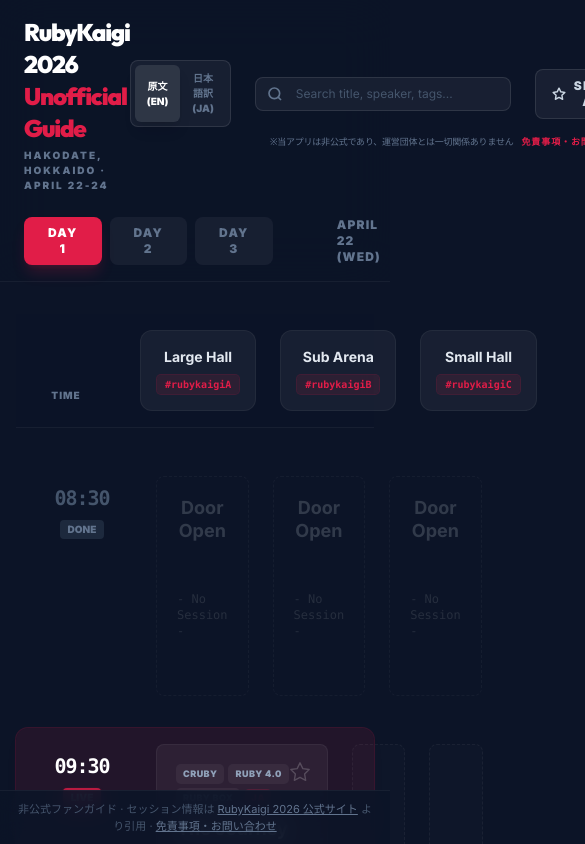
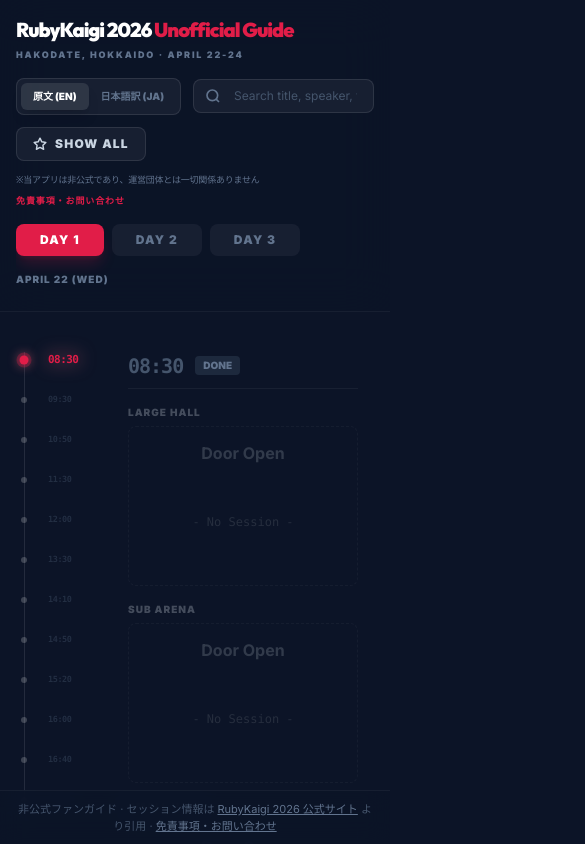
Before and after one commit to sekito1107/rubykaigi-2026-unofficial-guide, a React (Vite) app: page / in a window 390 px wide. Shown: the top 844 px of the page, 585 px wide, since content can reach past the window. Built offline with nearby package versions, Linux system fonts and the light colour scheme.

Commit message:
技術紹介文の修正

```diff
--- a/src/components/Header.tsx
+++ b/src/components/Header.tsx
@@ -26,19 +26,19 @@
   onShowDisclaimer
 }: HeaderProps) => {
   return (
-    <header className="px-6 py-4 border-b border-white/5 flex flex-col gap-6 bg-[#0c1427]/80 backdrop-blur-xl sticky top-0 z-50">
-      <div className="flex justify-between items-center">
+    <header className="px-4 md:px-6 py-4 border-b border-white/5 flex flex-col gap-4 md:gap-6 bg-[#0c1427]/80 backdrop-blur-xl sticky top-0 z-50">
+      <div className="flex flex-col md:flex-row md:justify-between md:items-center gap-4">
         <div className="flex flex-col">
-          <h1 className="text-2xl font-black tracking-tighter font-outfit">
+          <h1 className="text-xl md:text-2xl font-black tracking-tighter font-outfit">
             Ruby<span className="text-white">Kaigi</span> 2026 <span className="text-ruby-red">Unofficial Guide</span>
           </h1>
-          <p className="text-[10px] text-slate-500 uppercase font-black tracking-[0.2em] mt-1">
+          <p className="text-[9px] md:text-[10px] text-slate-500 uppercase font-black tracking-[0.2em] mt-1">
             Hakodate, Hokkaido · April 22-24
           </p>
         </div>
 
-        <div className="flex flex-col items-end gap-2">
-          <div className="flex gap-6 items-center">
+        <div className="flex flex-col md:items-end gap-3 w-full md:w-auto">
+          <div className="flex flex-wrap md:flex-nowrap gap-3 md:gap-6 items-center w-full">
             {/* Language Toggle */}
             <div className="flex bg-white/5 p-1 rounded-lg border border-white/10">
               <button
@@ -59,13 +59,13 @@
               </button>
             </div>
 
-            <div className="relative">
+            <div className="relative flex-1 md:flex-none">
               <input
                 type="text"
                 value={searchQuery}
                 onChange={(e) => onSearchChange(e.target.value)}
                 placeholder="Search title, speaker, tags..."
-                className="bg-white/5 border border-white/10 rounded-lg px-4 py-2 text-xs w-64 focus:outline-none focus:ring-1 focus:ring-ruby-red/50 transition-all pl-10 text-slate-300 placeholder:text-slate-600"
+                className="bg-white/5 border border-white/10 rounded-lg px-4 py-2 text-xs w-full md:w-64 focus:outline-none focus:ring-1 focus:ring-ruby-red/50 transition-all pl-10 text-slate-300 placeholder:text-slate-600"
               />
               <svg className="absolute left-3 top-1/2 -translate-y-1/2 text-slate-500" xmlns="http://www.w3.org/2000/svg" width="16" height="16" viewBox="0 0 24 24" fill="none" stroke="currentColor" stroke-width="2.5"><circle cx="11" cy="11" r="8"/><path d="m21 21-4.3-4.3"/></svg>
             </div>
@@ -85,7 +85,7 @@
             </button>
           </div>
 
-          <div className="flex items-center gap-2 mr-1">
+          <div className="flex flex-wrap items-center gap-2 mr-1">
             <p className="text-[9px] text-slate-500 font-medium tracking-tight">
               ※当アプリは非公式であり、運営団体とは一切関係ありません
             </p>
@@ -99,13 +99,13 @@
         </div>
       </div>
 
-      <div className="flex items-center gap-8">
+      <div className="flex flex-col sm:flex-row sm:items-center gap-4 sm:gap-8 overflow-x-auto pb-2 sm:pb-0">
         <DayTabs
           selectedDay={selectedDay}
           onDayChange={onDayChange}
         />
-        <div className="h-4 w-px bg-white/10" />
-        <span className="text-xs font-black text-slate-500 uppercase tracking-widest">
+        <div className="h-4 w-px bg-white/10 hidden sm:block" />
+        <span className="text-[10px] sm:text-xs font-black text-slate-500 uppercase tracking-widest whitespace-nowrap">
           {selectedDay === 1 ? 'April 22 (Wed)' : selectedDay === 2 ? 'April 23 (Thu)' : 'April 24 (Fri)'}
         </span>
       </div>
--- a/src/components/ScheduleGrid.tsx
+++ b/src/components/ScheduleGrid.tsx
@@ -1,3 +1,4 @@
+import { useState, useEffect, useRef } from 'react'
 import sessionsData from '../data/sessions.json'
 import type { Session } from '../types/Session'
 import SessionCard from './SessionCard'
@@ -24,6 +25,9 @@
   searchQuery,
   languageMode
 }: ScheduleGridProps) {
+  const [visibleTime, setVisibleTime] = useState<string | null>(null)
+  const timeRefs = useRef<{ [key: string]: HTMLDivElement | null }>({})
+
   // 1. セッションの抽出とフィルタリング
   let filteredSessions = allSessions.filter(s => s.day === selectedDay)
 
@@ -51,10 +55,63 @@
   // 3. 現在時刻のシミュレーション（デモ用）
   const currentTime = '10:15'
 
+  useEffect(() => {
+    // Only activate observer for small screens
+    if (window.innerWidth >= 768) return;
+
+    const observer = new IntersectionObserver(
+      (entries) => {
+        entries.forEach((entry) => {
+          if (entry.isIntersecting) {
+            const time = entry.target.getAttribute('data-time')
+            if (time) setVisibleTime(time)
+          }
+        })
+      },
+      // Trigger when the time slot enters the middle area of the viewport
+      { rootMargin: '-20% 0px -60% 0px', threshold: 0 }
+    )
+
+    const refs = timeRefs.current
+    Object.values(refs).forEach(ref => {
+      if (ref) observer.observe(ref)
+    })
+
+    return () => observer.disconnect()
+  }, [timeSlots])
+
   return (
-    <div className="max-w-[1600px] mx-auto px-4 py-8">
-      {/* 会場ヘッダー: ... */}
-      <div className="grid grid-cols-[100px_1fr_1fr_1fr] gap-6 mb-8 sticky top-[148px] z-40 bg-[#0c1427]/95 backdrop-blur py-4 border-b border-white/5">
+    <div className="max-w-[1600px] mx-auto pl-28 pr-4 md:px-4 py-4 md:py-8 pt-6 relative">
+      {/* 画面端のミニタイムライン (Mobile Only) */}
+      <div className="md:hidden sticky top-[320px] -ml-28 h-0 w-24 z-40 flex flex-col gap-4 items-start bg-transparent pointer-events-none">
+        <div className="relative flex flex-col gap-6 py-4 items-start">
+          {/* 背景の縦線 (左から24pxの位置) */}
+          <div className="absolute left-[24px] top-4 bottom-4 w-px bg-white/10 -z-10" />
+
+          {timeSlots.map((t) => {
+            const isActive = visibleTime === t;
+            return (
+              <div key={t} className="relative w-full flex items-center h-4">
+                {/* ドット (左から21px、幅6pxなので中心が24px) */}
+                <div className={`absolute left-[21px] w-1.5 h-1.5 rounded-full transition-all duration-300 origin-center ${
+                  isActive
+                    ? 'bg-ruby-red shadow-[0_0_8px_rgba(251,113,133,1)] ring-2 ring-ruby-red/30 scale-150'
+                    : 'bg-white/20'
+                }`} />
+                {/* 時間 (ドットの右側、左から48px) */}
+                <span className={`absolute left-[48px] text-[10px] font-black font-mono tracking-tighter transition-all duration-300 origin-left whitespace-nowrap ${
+                  isActive ? 'text-ruby-red opacity-100 scale-110 drop-shadow-[0_0_8px_rgba(251,113,133,0.8)]' : 'text-slate-600 opacity-40 scale-[0.85]'
+                }`}>
+                  {t}
+                </span>
+              </div>
+            )
+          })}
+        </div>
+      </div>
+
+      {/* 会場ヘッダー: モバイルでは非表示 */}
+      <div className="hidden md:grid grid-cols-[100px_1fr_1fr_1fr] gap-6 mb-8 sticky top-[148px] z-40 bg-[#0c1427]/95 backdrop-blur py-4 border-b border-white/5">
         <div className="flex items-end justify-center pb-2">
           <span className="text-[10px] font-black text-slate-500 tracking-widest uppercase">Time</span>
         </div>
@@ -83,12 +140,16 @@
           const isNext = !isLive && !isDone && (index === 0 || (timeSlots[index-1] < currentTime && time >= currentTime))
 
           return (
-            <div key={time} className={`relative grid grid-cols-[100px_1fr_1fr_1fr] gap-6 p-4 rounded-xl transition-all duration-500 ${
+            <div
+              key={time}
+              data-time={time}
+              ref={el => { timeRefs.current[time] = el; }}
+              className={`relative flex flex-col md:grid md:grid-cols-[100px_1fr_1fr_1fr] gap-4 md:gap-6 p-4 rounded-xl transition-all duration-500 ${
               isLive ? 'bg-ruby-red/10 ring-1 ring-ruby-red/20 shadow-lg shadow-ruby-red/5' :
               isNext ? 'bg-next-blue/5 ring-1 ring-next-blue/20' : 'bg-transparent'
             }`}>
               {/* 時間・ステータスカラム */}
-              <div className="flex flex-col items-center justify-start pt-2 gap-2">
+              <div className="flex flex-row md:flex-col items-center justify-start md:pt-2 gap-3 md:gap-2 pb-2 md:pb-0 border-b border-white/5 md:border-b-0">
                 <span className={`text-xl font-black font-mono tracking-tighter ${
                   isLive ? 'text-white' : isNext ? 'text-next-blue' : isDone ? 'text-slate-600' : 'text-slate-400'
                 }`}>
@@ -116,7 +177,10 @@
               {['Large', 'Sub', 'Small'].map(room => {
                 const session = sessionsInSlot.find(s => s.room === room)
                 return session ? (
-                  <div key={session.id} className={isDone ? 'opacity-40 grayscale-[0.5] transition-opacity' : ''}>
+                  <div key={session.id} className={`flex flex-col gap-1.5 ${isDone ? 'opacity-40 grayscale-[0.5] transition-opacity' : ''}`}>
+                    <span className="md:hidden text-[10px] font-black tracking-widest text-slate-400 uppercase">
+                      {room === 'Large' ? 'Large Hall' : room === 'Sub' ? 'Sub Arena' : 'Small Hall'}
+                    </span>
                     <SessionCard
                       session={session}
                       isFavorite={favorites.includes(session.id)}
@@ -126,7 +190,7 @@
                     />
                   </div>
                 ) : (
-                  <div key={room} className="flex items-center justify-center rounded-lg bg-white/[0.01] border border-dashed border-white/5 min-h-[160px]">
+                  <div key={room} className="hidden md:flex items-center justify-center rounded-lg bg-white/[0.01] border border-dashed border-white/5 min-h-[160px]">
                     <span className="text-slate-800 text-[10px] font-black uppercase tracking-widest">- No Session -</span>
                   </div>
                 )
--- a/src/components/SessionCard.tsx
+++ b/src/components/SessionCard.tsx
@@ -17,7 +17,7 @@
   return (
     <div
       onClick={() => !isEvent && onOpenDetail(session.id)}
-      className={`relative p-5 rounded-lg border border-white/5 transition-all duration-300 group h-full min-h-[220px] flex flex-col overflow-hidden ${
+      className={`relative p-4 md:p-5 rounded-lg border border-white/5 transition-all duration-300 group h-full min-h-[160px] md:min-h-[220px] flex flex-col overflow-hidden ${
         isEvent ? 'bg-transparent border-dashed border-white/10' :
         'cursor-pointer ' + (isFavorite ? 'bg-amber-400/[0.03] border-white/10' : 'bg-white/5 hover:bg-white/10')
       }`}
@@ -66,11 +66,11 @@
         )}
 
         <div className="space-y-1">
-          <h3 className={`font-bold text-lg leading-tight line-clamp-2 ${isEvent ? 'text-slate-500 text-center' : 'text-slate-100'}`}>
+          <h3 className={`font-bold text-base md:text-lg leading-tight line-clamp-2 ${isEvent ? 'text-slate-500 text-center' : 'text-slate-100'}`}>
             {displayTitle}
           </h3>
           {!isEvent && (
-            <p className="text-sm font-medium text-slate-400 line-clamp-3 leading-relaxed">
+            <p className="text-xs md:text-sm font-medium text-slate-400 line-clamp-3 leading-relaxed">
               {displayAbstract || 'RubyKaigi 2026 函館 セッション解説'}
             </p>
           )}
@@ -78,7 +78,7 @@
 
         {!isEvent && (
           <div className="mt-auto pt-2 border-t border-white/5">
-            <span className="text-sm text-slate-500">
+            <span className="text-xs md:text-sm text-slate-500">
               by <span className="text-ruby-red font-bold">{session.speakerName}</span>
             </span>
           </div>
--- a/src/components/SessionDetail.tsx
+++ b/src/components/SessionDetail.tsx
@@ -41,12 +41,12 @@
         onClick={(e) => e.stopPropagation()}
       >
         {/* Header Section */}
-        <div className="p-8 border-b border-white/5 relative bg-gradient-to-b from-white/5 to-transparent">
+        <div className="p-6 md:p-8 border-b border-white/5 relative bg-gradient-to-b from-white/5 to-transparent">
           <button
             onClick={onClose}
-            className="absolute top-6 right-6 w-10 h-10 rounded-full bg-white/5 hover:bg-white/10 border border-white/10 flex items-center justify-center text-slate-400 hover:text-white transition-all"
+            className="absolute top-4 right-4 md:top-6 md:right-6 w-8 h-8 md:w-10 md:h-10 rounded-full bg-white/5 hover:bg-white/10 border border-white/10 flex items-center justify-center text-slate-400 hover:text-white transition-all"
           >
-            <svg xmlns="http://www.w3.org/2000/svg" width="20" height="20" viewBox="0 0 24 24" fill="none" stroke="currentColor" stroke-width="2.5" stroke-linecap="round" stroke-linejoin="round"><line x1="18" y1="6" x2="6" y2="18"></line><line x1="6" y1="6" x2="18" y2="18"></line></svg>
+            <svg xmlns="http://www.w3.org/2000/svg" className="w-4 h-4 md:w-5 md:h-5" viewBox="0 0 24 24" fill="none" stroke="currentColor" stroke-width="2.5" stroke-linecap="round" stroke-linejoin="round"><line x1="18" y1="6" x2="6" y2="18"></line><line x1="6" y1="6" x2="18" y2="18"></line></svg>
           </button>
 
           <div className="flex flex-wrap gap-2 mb-4">
@@ -62,16 +62,16 @@
             </span>
           </div>
 
-          <h2 className="text-3xl font-black text-white mb-2 leading-tight font-outfit">
+          <h2 className="text-xl md:text-3xl font-black text-white mb-2 leading-tight font-outfit pr-6 md:pr-0">
             {displayTitle}
           </h2>
-          <p className="text-lg text-slate-400 font-medium">
+          <p className="text-base md:text-lg text-slate-400 font-medium">
             {session.speakerName}
           </p>
         </div>
 
         {/* Scrollable Content Area */}
-        <div className="flex-1 overflow-y-auto p-8 space-y-8 custom-scrollbar">
+        <div className="flex-1 overflow-y-auto p-5 md:p-8 space-y-6 md:space-y-8 custom-scrollbar">
 
           {/* 概要 (Abstract) - Always visible at top */}
           <section className="space-y-4">
@@ -172,7 +172,7 @@
 
 
         {/* Footer Actions */}
-        <div className="p-8 border-t border-white/5 bg-slate-900/30 flex justify-between items-center">
+        <div className="p-5 md:p-8 border-t border-white/5 bg-slate-900/30 flex flex-col md:flex-row justify-between items-start md:items-center gap-4 md:gap-0">
           <div className="flex flex-col gap-1">
             <span className="text-[10px] text-slate-600 uppercase font-black italic">
               用語をクリックすると詳細解説へ移動します
@@ -185,7 +185,7 @@
             href={session.officialUrl}
             target="_blank"
             rel="noopener noreferrer"
-            className="bg-ruby-red hover:bg-ruby-dark text-white px-6 py-3 rounded-lg text-sm font-bold flex items-center gap-2 transition-all shadow-lg shadow-ruby-red/20 active:scale-95"
+            className="w-full md:w-auto justify-center bg-ruby-red hover:bg-ruby-dark text-white px-6 py-3 rounded-lg text-sm font-bold flex items-center gap-2 transition-all shadow-lg shadow-ruby-red/20 active:scale-95"
           >
             公式サイトで詳細を見る
             <svg xmlns="http://www.w3.org/2000/svg" width="16" height="16" viewBox="0 0 24 24" fill="none" stroke="currentColor" stroke-width="2.5" stroke-linecap="round" stroke-linejoin="round"><path d="M18 13v6a2 2 0 0 1-2 2H5a2 2 0 0 1-2-2V8a2 2 0 0 1 2-2h6"></path><polyline points="15 3 21 3 21 9"></polyline><line x1="10" y1="14" x2="21" y2="3"></line></svg>
```
Also changed, not shown: src/data/technology_glossary.json.
